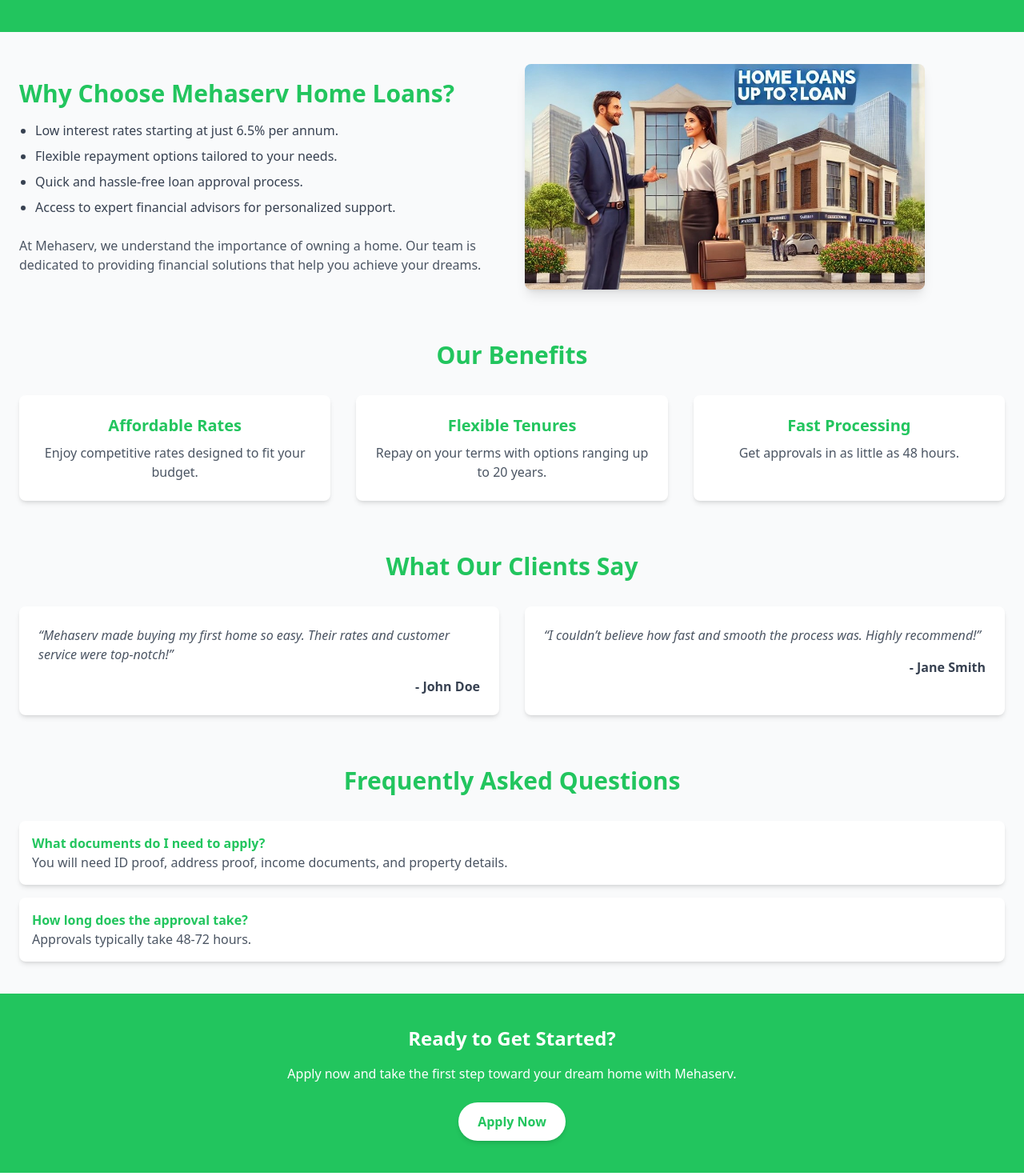
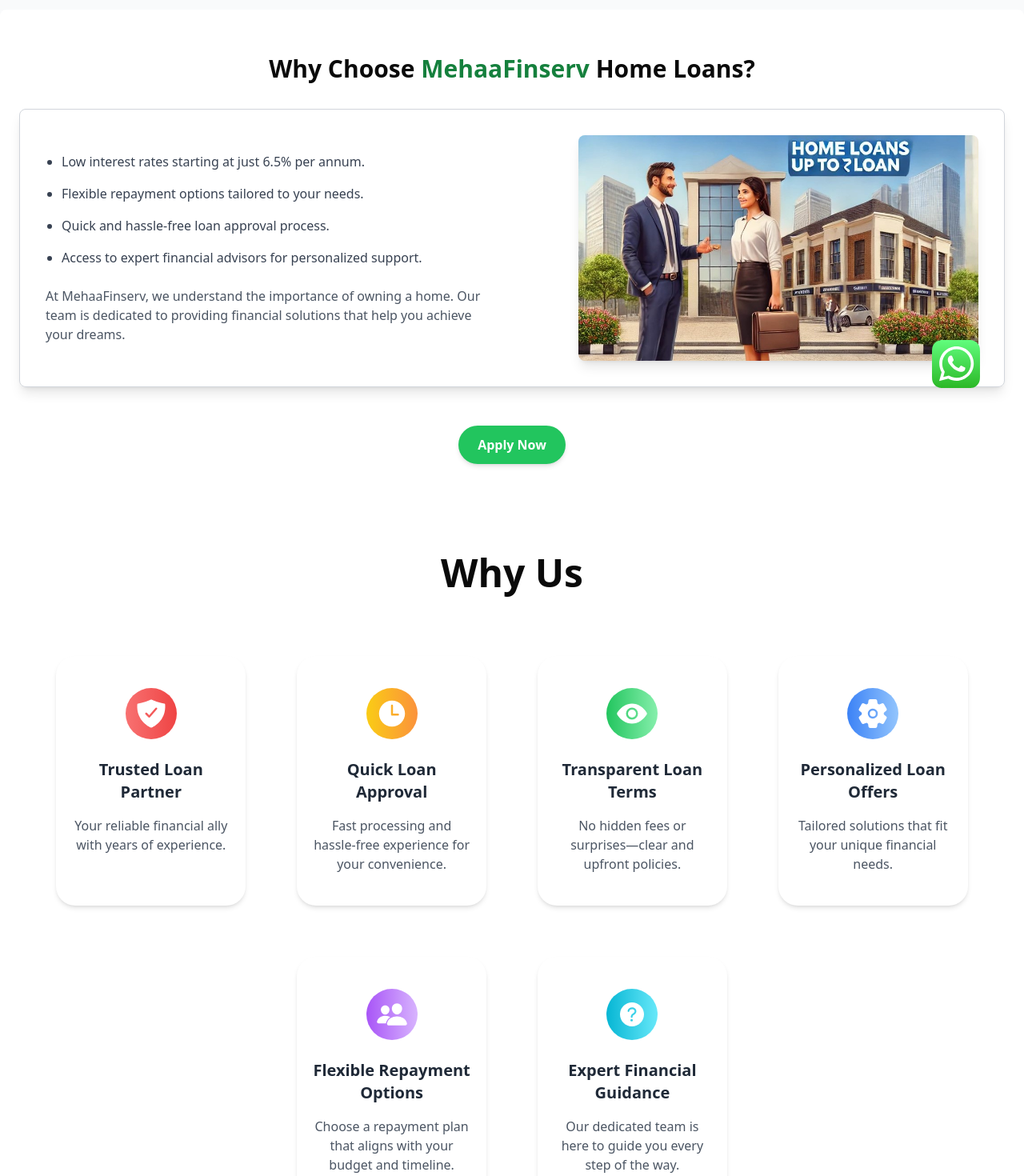
Before and after one commit to esha-technology/mehaa-finserv, a Next.js app: page /loans/home-loan in a window 1280 px wide. Shown: the part 260-1730 px from the top of the page at 80% size. Built offline with nearby package versions, Linux system fonts and the light colour scheme.

Commit message:
home loan fix

```diff
--- a/app/components/Whyus.tsx
+++ b/app/components/Whyus.tsx
@@ -45,7 +45,7 @@
   return (
     <div className="text-center py-12 px-6">
 
-        <Heading heading="Our Loans" color="bg-green-200" />
+        <Heading heading="Why Us" color="bg-green-200" />
       <div className="flex flex-wrap justify-center gap-6 mt-20">
         {cards.map((card, index) => (
           <div
--- a/app/loans/home-loan/page.tsx
+++ b/app/loans/home-loan/page.tsx
@@ -4,6 +4,8 @@
 import { motion } from "framer-motion";
 import LoanApplicationForm from "@/app/components/LoanForm";
 import NavBar from "@/app/components/common/Navbar";
+import Whyus from "@/app/components/Whyus";
+import Footer from "@/app/components/common/Footer";
 
 const HomeLoan = () => {
   const [showForm, setShowForm] = useState(false);
@@ -12,13 +14,17 @@
     setShowForm(true);
   };
 
+  const closePopup = () => {
+    setShowForm(false);
+  };
+
   return (
     <div className="min-h-screen bg-gray-50">
       {/* NavBar */}
       <NavBar />
 
       {/* Hero Section */}
-      <header className="bg-green-500 text-white">
+      <header className="text-black">
         <motion.div
           className="container mx-auto px-6 py-16 text-center"
           initial={{ opacity: 0, y: -50 }}
@@ -26,36 +32,40 @@
           transition={{ duration: 0.8 }}
         >
           <h1 className="text-5xl font-bold mb-4">Home Loan Services</h1>
-          <p className="text-lg">
-            Unlock your dream home with Mehaserv&#39;s easy and flexible home loan plans.
-          </p>
+
         </motion.div>
       </header>
 
       {/* Content Section */}
-      <main className="container mx-auto px-6 py-10">
-        <div className="grid grid-cols-1 md:grid-cols-2 gap-8 items-center">
+     <main className="container mx-auto px-6 py-10 shadow-lg rounded-lg bg-white">
+  <h2 className="text-3xl font-semibold text-center mt-4">
+    Why Choose <span className="text-green-700">MehaaFinserv</span> Home Loans?
+  </h2>
+
+  {/* Content Section */}
+  <div className="grid grid-cols-1 lg:grid-cols-2 gap-12 items-center border border-gray-300 rounded-lg p-8 shadow-lg mt-8">
     {/* Text Content */}
     <motion.div
+      className="order-2 lg:order-1"
       initial={{ opacity: 0, x: -50 }}
       animate={{ opacity: 1, x: 0 }}
       transition={{ duration: 0.8 }}
     >
-            <h2 className="text-3xl font-semibold mb-4 text-green-500">Why Choose Mehaserv Home Loans?</h2>
-            <ul className="list-disc pl-5 space-y-2 text-gray-700">
+      <ul className="list-disc pl-5 space-y-4 text-gray-700">
         <li>Low interest rates starting at just 6.5% per annum.</li>
         <li>Flexible repayment options tailored to your needs.</li>
         <li>Quick and hassle-free loan approval process.</li>
         <li>Access to expert financial advisors for personalized support.</li>
       </ul>
       <p className="mt-6 text-gray-600">
-              At Mehaserv, we understand the importance of owning a home. Our team is dedicated to providing
+        At MehaaFinserv, we understand the importance of owning a home. Our team is dedicated to providing
         financial solutions that help you achieve your dreams.
       </p>
     </motion.div>
 
-          {/* Animated Image */}
+    {/* Image */}
     <motion.div
+      className="order-1 lg:order-2 flex justify-end"
       initial={{ opacity: 0, scale: 0.9 }}
       animate={{ opacity: 1, scale: 1 }}
       transition={{ duration: 0.8 }}
@@ -70,81 +80,41 @@
     </motion.div>
   </div>
 
-        {/* Benefits Section */}
-        <section className="mt-16">
-          <h3 className="text-3xl font-bold text-center text-green-500 mb-8">Our Benefits</h3>
-          <div className="grid grid-cols-1 sm:grid-cols-2 lg:grid-cols-3 gap-8">
-            <div className="bg-white shadow-md rounded-lg p-6 text-center">
-              <h4 className="text-xl font-semibold text-green-500 mb-2">Affordable Rates</h4>
-              <p className="text-gray-600">Enjoy competitive rates designed to fit your budget.</p>
-            </div>
-            <div className="bg-white shadow-md rounded-lg p-6 text-center">
-              <h4 className="text-xl font-semibold text-green-500 mb-2">Flexible Tenures</h4>
-              <p className="text-gray-600">Repay on your terms with options ranging up to 20 years.</p>
-            </div>
-            <div className="bg-white shadow-md rounded-lg p-6 text-center">
-              <h4 className="text-xl font-semibold text-green-500 mb-2">Fast Processing</h4>
-              <p className="text-gray-600">Get approvals in as little as 48 hours.</p>
-            </div>
-          </div>
-        </section>
-
-        {/* Testimonials Section */}
-        <section className="mt-16">
-          <h3 className="text-3xl font-bold text-center text-green-500 mb-8">What Our Clients Say</h3>
-          <div className="grid grid-cols-1 md:grid-cols-2 gap-8">
-            <div className="bg-white shadow-md rounded-lg p-6">
-              <p className="italic text-gray-600 mb-4">
-                “Mehaserv made buying my first home so easy. Their rates and customer service were top-notch!”
-              </p>
-              <h4 className="text-right text-gray-700 font-semibold">- John Doe</h4>
-            </div>
-            <div className="bg-white shadow-md rounded-lg p-6">
-              <p className="italic text-gray-600 mb-4">
-                “I couldn’t believe how fast and smooth the process was. Highly recommend!”
-              </p>
-              <h4 className="text-right text-gray-700 font-semibold">- Jane Smith</h4>
-            </div>
-          </div>
-        </section>
-
-        {/* FAQs Section */}
-        <section className="mt-16">
-          <h3 className="text-3xl font-bold text-center text-green-500 mb-8">Frequently Asked Questions</h3>
-          <div className="space-y-4">
-            <div className="bg-white shadow-md rounded-lg p-4">
-              <h4 className="font-semibold text-green-500">What documents do I need to apply?</h4>
-              <p className="text-gray-600">You will need ID proof, address proof, income documents, and property details.</p>
-            </div>
-            <div className="bg-white shadow-md rounded-lg p-4">
-              <h4 className="font-semibold text-green-500">How long does the approval take?</h4>
-              <p className="text-gray-600">Approvals typically take 48-72 hours.</p>
-            </div>
-          </div>
-        </section>
-      </main>
-
-      {/* Call to Action */}
-      <motion.section
-        className="bg-green-500 text-white py-10"
-        initial={{ opacity: 0 }}
-        animate={{ opacity: 1 }}
-        transition={{ duration: 0.8 }}
-      >
-        <div className="container mx-auto px-6 text-center">
-          <h3 className="text-2xl font-semibold mb-4">Ready to Get Started?</h3>
-          <p className="mb-6">Apply now and take the first step toward your dream home with Mehaserv.</p>
+  {/* Apply Now Button */}
+  <div className="flex justify-center mt-12">
     <button
       onClick={handleApplyNowClick}
-            className="bg-white text-green-500 font-bold py-3 px-6 rounded-full shadow-md hover:bg-gray-100 transition-all"
+      className="bg-green-500 text-white font-bold py-3 px-6 rounded-full shadow-md hover:bg-green-600 transition-all"
     >
       Apply Now
     </button>
   </div>
-      </motion.section>
 
-      {/* Render LoanForm if Apply Now button is clicked */}
-      {showForm && <LoanApplicationForm />}
+  {/* Benefits Section */}
+  <section className="mt-16">
+    <Whyus />
+  </section>
+</main>
+
+
+
+      {/* Footer */}
+      <Footer />
+
+      {/* Loan Application Form Popup */}
+      {showForm && (
+        <div className="fixed inset-0 z-50 flex items-center justify-center bg-black bg-opacity-50">
+          <div className="bg-white rounded-lg shadow-lg w-full max-w-2xl p-6 relative">
+            <button
+              onClick={closePopup}
+              className="absolute top-4 right-4 text-gray-500 hover:text-gray-800"
+            >
+              &times;
+            </button>
+            <LoanApplicationForm />
+          </div>
+        </div>
+      )}
     </div>
   );
 };
```
Lines whose indentation alone changed are shown as unchanged.
